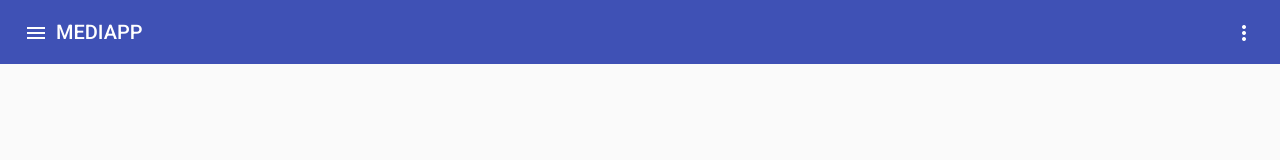
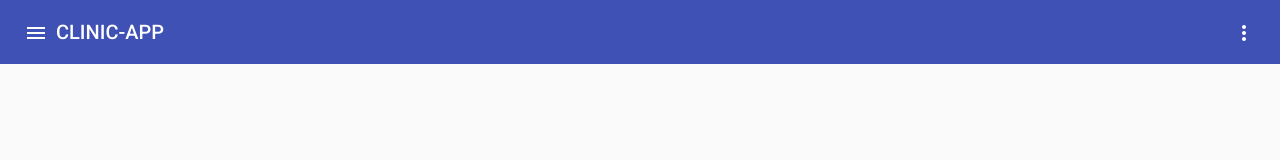
Before and after one commit to joserioss/clinicapp-frontend, an Angular app: page / in a window 1280 px wide. Shown: the top 160 px of the page. Built offline with nearby package versions, Linux system fonts and the light colour scheme.

Commit message:
clinicapp

```diff
--- a/src/app/app.component.html
+++ b/src/app/app.component.html
@@ -5,7 +5,7 @@
           <mat-icon *ngIf= "sidenav.opened">close</mat-icon>
       </button>
 
-      <h1 class="example-app-name">MEDIAPP</h1>
+      <h1 class="example-app-name">CLINIC-APP</h1>
 
       <span class="example-spacer"></span>
 
```
